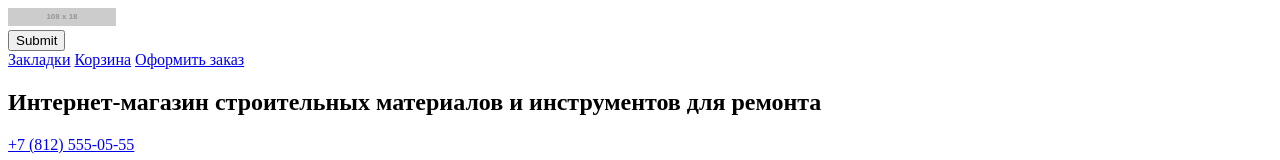
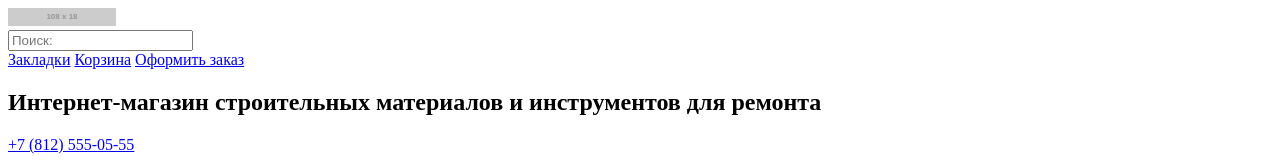
Before and after one commit to esushkova/Tehnomart, a plain HTML site: page catalog.html in a window 1280 px wide. Shown: the top 160 px of the page. Drawn offline with Linux system fonts and the light colour scheme; placeholder pictures from the web are drawn by us.

Commit message:
Исправила ошибки валидации

```diff
--- a/catalog.html
+++ b/catalog.html
@@ -15,7 +15,7 @@
             </a>
 
             <form class="user-nav__search-form">
-                <input class="user-nav__input" type="submit" placeholder="Поиск:">
+                <input class="user-nav__input" type="text" placeholder="Поиск:">
             </form>
 
             <a class="user-nav__bookmarks" href="#">Закладки</a>
```
Also changed, not shown: index.html (+1 -1 lines).
